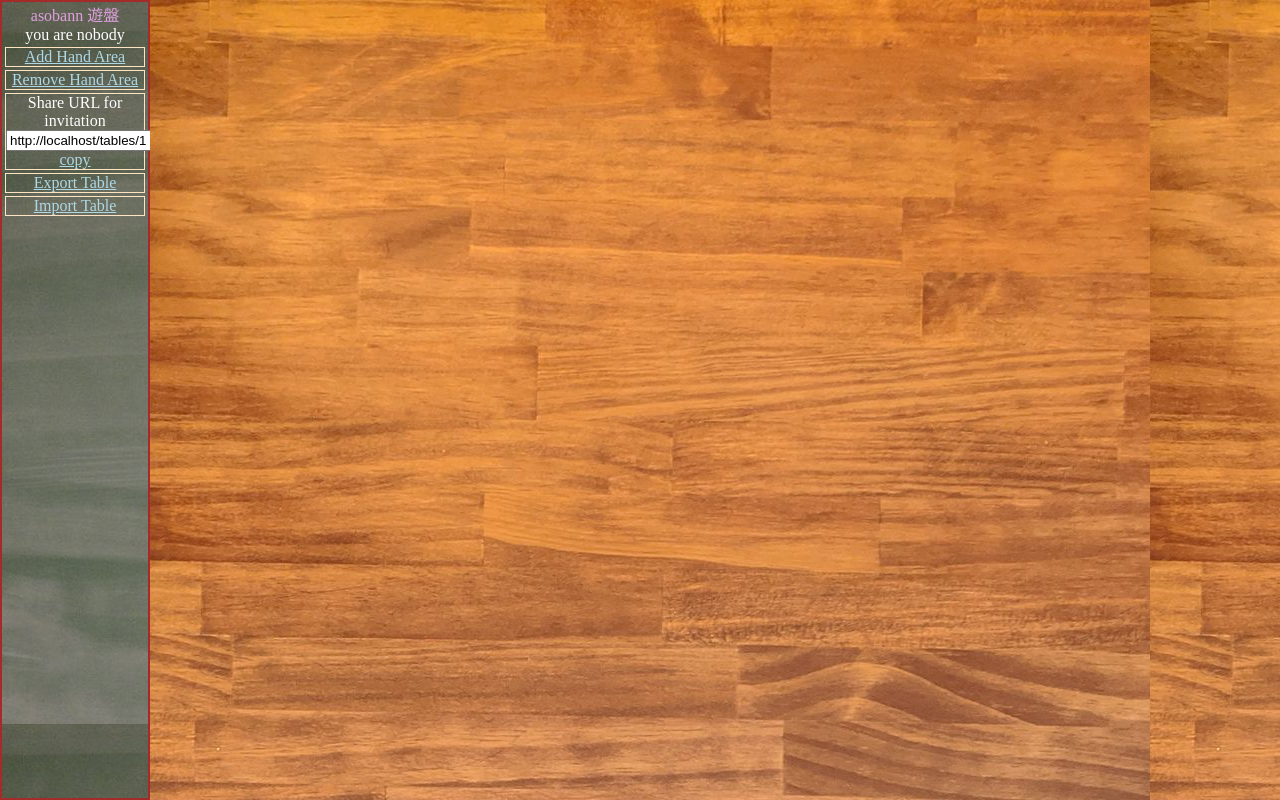
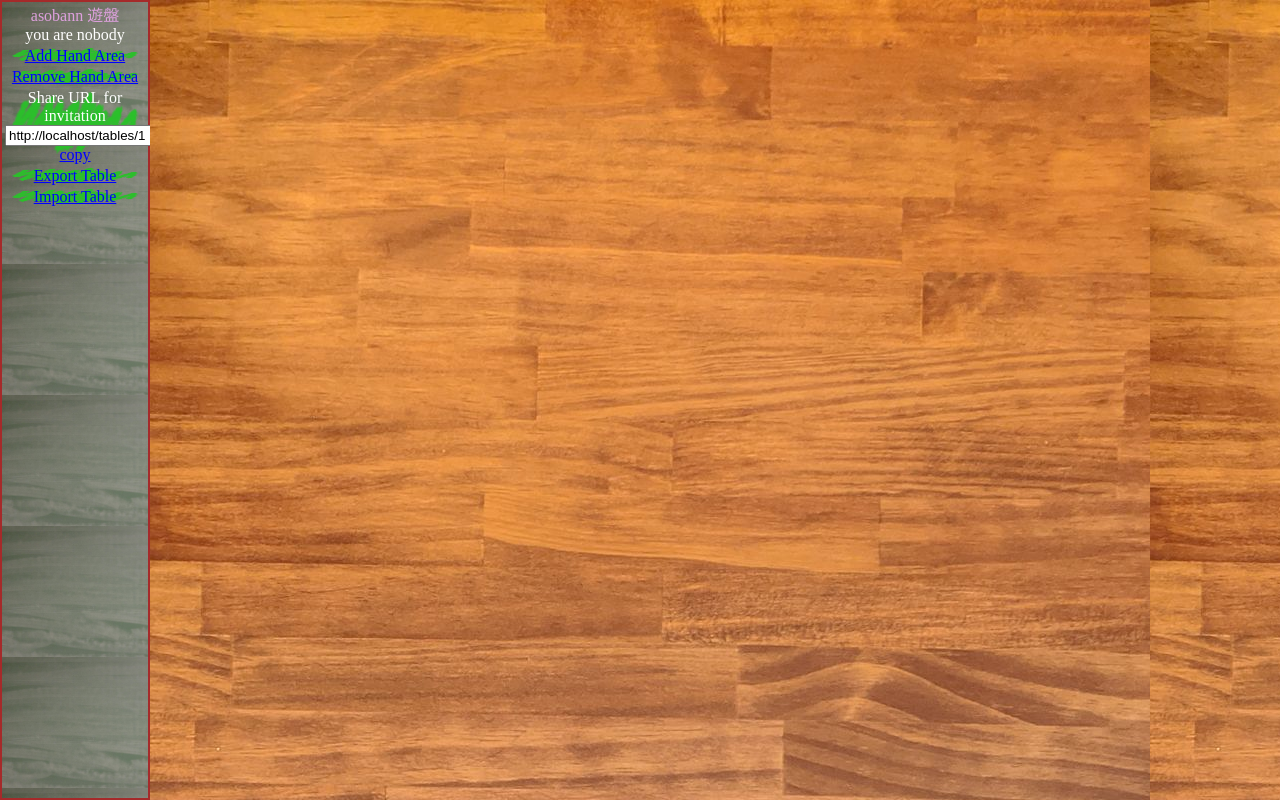
Before and after one commit to asobann/asobann_app, a Flask app: page /tables/1 in a window 1280 px wide. Run offline with Flask 2, Linux system fonts and the light colour scheme; some libraries are stand-ins or nearby versions.

Commit message:
menu item have background image

```diff
--- a/src/asobann/static/game.css
+++ b/src/asobann/static/game.css
@@ -28,16 +28,18 @@ body {
     grid-column: 1 / 2;
     background-color: cadetblue;
     background-image: url("./images/menu_bg.jpg");
+    background-size: contain;
 }
 
 .menuitem {
     display: block;
     margin: 3px;
-    border: bisque solid 1px;
+    background-image: url("./images/menuitem_bg.png");
+    background-size: 100% 100%;
 }
 
 .menuitem a {
-    color: lightblue;
+    color: blue;
 }
 
 .table_container {
```
